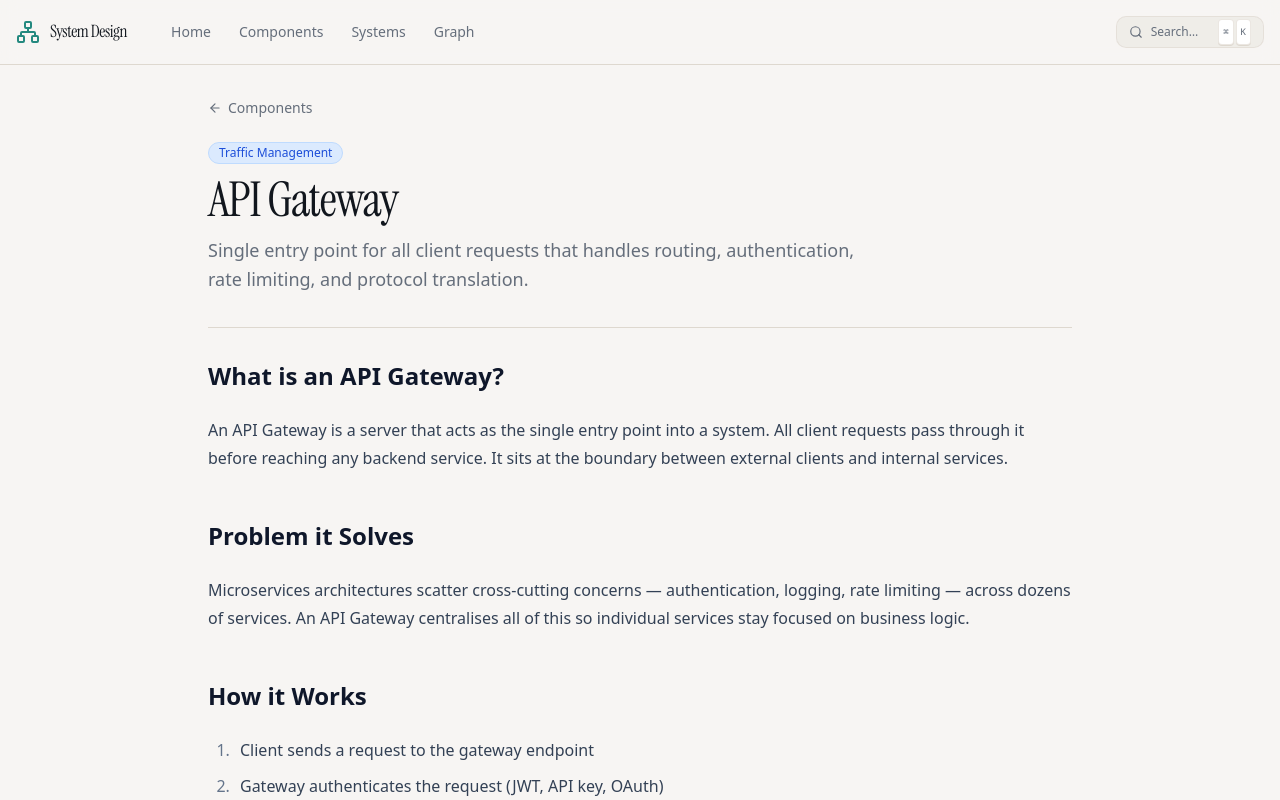
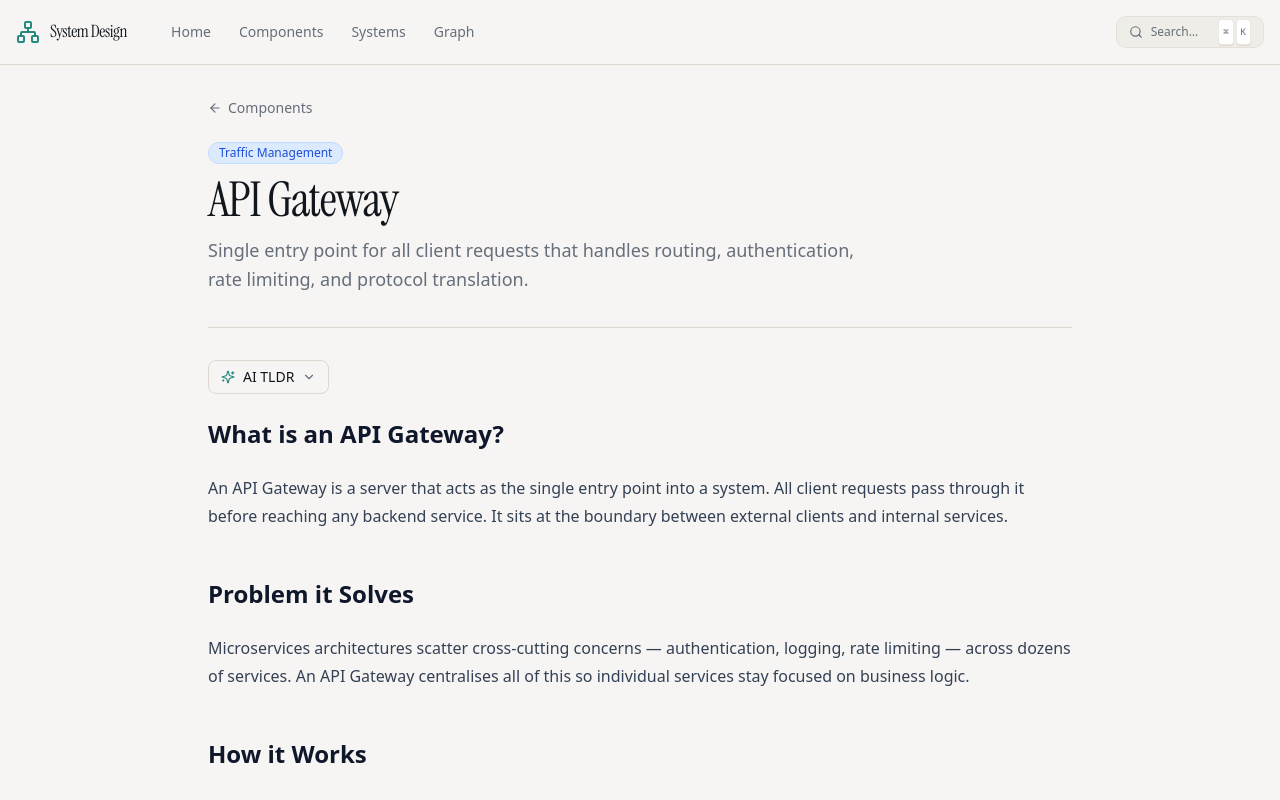
Before and after one commit to thatpratik/system-design, a Next.js app: page /components/api-gateway in a window 1280 px wide. Shown: the top 800 px of the page. Built offline with nearby package versions, Linux system fonts and the light colour scheme.

Commit message:
feat: implement TLDR button for system and component pages, add API integration for summaries

```diff
--- /dev/null
+++ b/app/api/tldr/route.ts
@@ -0,0 +1,39 @@
+import { streamText, createTextStreamResponse } from "ai";
+import { anthropic } from "@ai-sdk/anthropic";
+import { getSystem, getComponent } from "@/lib/content";
+
+export const maxDuration = 30;
+
+export async function POST(req: Request) {
+  const { slug, type } = await req.json() as { slug: string; type: "system" | "component" };
+
+  let title: string;
+  let content: string;
+
+  try {
+    if (type === "system") {
+      const item = getSystem(slug);
+      title = item.meta.title;
+      content = item.content;
+    } else {
+      const item = getComponent(slug);
+      title = item.meta.title;
+      content = item.content;
+    }
+  } catch {
+    return new Response("Not found", { status: 404 });
+  }
+
+  const result = streamText({
+    model: anthropic("claude-haiku-4-5"),
+    system:
+      "You are a senior software engineer who writes clear, concise technical summaries. " +
+      "Respond only with the bullet points — no intro, no heading, no trailing text.",
+    prompt:
+      `Summarize the following system design content about "${title}" in exactly 4 bullet points. ` +
+      `Each bullet should be one sentence covering: (1) what it is, (2) the core mechanism, ` +
+      `(3) a key trade-off, (4) when to use it.\n\n${content}`,
+  });
+
+  return createTextStreamResponse({ textStream: result.textStream });
+}
--- a/app/components/[slug]/page.tsx
+++ b/app/components/[slug]/page.tsx
@@ -8,6 +8,7 @@ import { CategoryBadge } from "@/components/shared/category-badge";
 import { Separator } from "@/components/ui/separator";
 import { LoadBalancerDiagram } from "@/components/visualizations/load-balancer-diagram";
 import { CacheDiagram } from "@/components/visualizations/cache-diagram";
+import { TldrButton } from "@/components/shared/tldr-button";
 
 const componentVisualizations: Record<string, Record<string, React.ComponentType>> = {
   "load-balancer": { LoadBalancerDiagram },
@@ -67,6 +68,10 @@ export default async function ComponentPage({ params }: Props) {
       </div>
 
       <Separator className="mb-8" />
+
+      <div className="mb-6">
+        <TldrButton slug={slug} type="component" />
+      </div>
 
       {/* MDX body */}
       <MdxContent source={content} components={componentVisualizations[slug]} />
--- a/app/systems/[slug]/page.tsx
+++ b/app/systems/[slug]/page.tsx
@@ -7,6 +7,7 @@ import { MdxContent } from "@/components/shared/mdx-content";
 import { CategoryBadge } from "@/components/shared/category-badge";
 import { Separator } from "@/components/ui/separator";
 import { UrlShortenerDiagram } from "@/components/visualizations/url-shortener-diagram";
+import { TldrButton } from "@/components/shared/tldr-button";
 
 const systemVisualizations: Record<string, Record<string, React.ComponentType>> = {
   "url-shortener": { UrlShortenerDiagram },
@@ -64,6 +65,10 @@ export default async function SystemPage({ params }: Props) {
       </div>
 
       <Separator className="mb-8" />
+
+      <div className="mb-6">
+        <TldrButton slug={slug} type="system" />
+      </div>
 
       {/* MDX body */}
       <MdxContent source={content} components={systemVisualizations[slug]} />
--- /dev/null
+++ b/components/shared/tldr-button.tsx
@@ -0,0 +1,62 @@
+"use client";
+
+import { useCompletion } from "@ai-sdk/react";
+import { Sparkles, Loader2, ChevronDown, ChevronUp } from "lucide-react";
+import { useState } from "react";
+
+interface TldrButtonProps {
+  slug: string;
+  type: "system" | "component";
+}
+
+export function TldrButton({ slug, type }: TldrButtonProps) {
+  const [open, setOpen] = useState(false);
+
+  const { complete, completion, isLoading, error } = useCompletion({
+    api: "/api/tldr",
+    streamProtocol: "text",
+  });
+
+  async function handleClick() {
+    if (open) {
+      setOpen(false);
+      return;
+    }
+    setOpen(true);
+    if (!completion) {
+      await complete("", { body: { slug, type } });
+    }
+  }
+
+  return (
+    <div className="not-prose">
+      <button
+        onClick={handleClick}
+        disabled={isLoading}
+        className="inline-flex items-center gap-2 text-sm font-medium px-3 py-1.5 rounded-md border border-border bg-background hover:bg-muted transition-colors disabled:opacity-60 disabled:cursor-not-allowed"
+      >
+        {isLoading ? (
+          <Loader2 className="h-3.5 w-3.5 animate-spin text-muted-foreground" />
+        ) : (
+          <Sparkles className="h-3.5 w-3.5 text-primary" />
+        )}
+        <span>{isLoading ? "Generating…" : "AI TLDR"}</span>
+        {!isLoading && (
+          open
+            ? <ChevronUp className="h-3.5 w-3.5 text-muted-foreground" />
+            : <ChevronDown className="h-3.5 w-3.5 text-muted-foreground" />
+        )}
+      </button>
+
+      {open && (completion || error) && (
+        <div className="mt-3 p-4 rounded-lg border border-border bg-muted/40 text-sm leading-relaxed">
+          {error ? (
+            <p className="text-destructive">{error.message}</p>
+          ) : (
+            <div className="whitespace-pre-wrap text-foreground/90">{completion}</div>
+          )}
+        </div>
+      )}
+    </div>
+  );
+}
```
